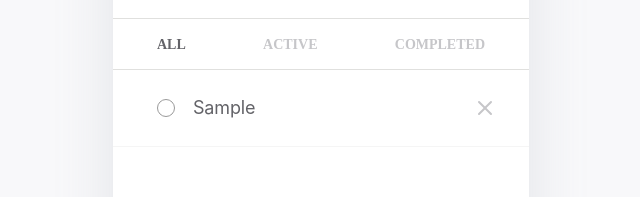
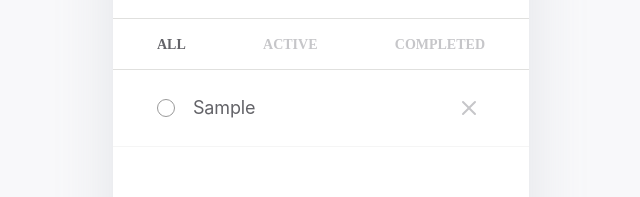
Before and after one commit to CircleYoo/Todo-App, a React (Create React App) app: page / in a window 1280 px wide. Both pictures are taken after typing "Sample" into the empty fields and a click on the button "Add". Shown: the part 154-351 px from the top of the page, without its empty margins (319-959 px from the left). Built offline with nearby package versions, Linux system fonts and the light colour scheme.

Commit message:
edited #root

```diff
--- a/src/components/Todo/Todo.module.css
+++ b/src/components/Todo/Todo.module.css
@@ -2,7 +2,7 @@
   display: flex;
   align-items: center;
   justify-content: space-between;
-  padding: 1.375rem 1.75rem 1.375rem 2.75rem;
+  padding: 1.375rem 2.75rem;
   border-bottom: 1px solid var(--color-list-line);
   gap: 1.125rem;
 }
@@ -38,9 +38,11 @@
 .button {
   width: 2rem;
   height: 2rem;
+  /* padding: 0.625rem; */
 }
 .button svg {
   width: 100%;
   height: 100%;
   color: var(--color-txt-light);
+  position: relative;
 }
--- a/src/css/index.css
+++ b/src/css/index.css
@@ -34,18 +34,16 @@ body {
 }
 
 #root {
-  /* width: 100%;
-  height: 60%; */
-  width: 416px;
-  height: 736px;
+  width: 26rem;
+  height: 46rem;
   background-color: var(--color-box) ;
   border-radius: 0.5rem;
   box-shadow: var(--shadow-bg);
   display: flex;
   flex-direction: column;
-  max-width: 500px;
   overflow: hidden;
   position: relative;
+  margin: auto 1rem;
 }
 code {
   font-family: source-code-pro, Menlo, Monaco, Consolas, 'Courier New',
@@ -83,6 +81,7 @@ li, p {
 }
 
 ::-webkit-scrollbar {
+  position: absolute;
   width: 0.5rem;
 }
 
@@ -92,8 +91,4 @@ li, p {
 
 ::-webkit-scrollbar-thumb {
   background-color: var(--color-line);
-  cursor: grab;
 }
-::-webkit-scrollbar-thumb:hover {
-  cursor: grabbing;
-}
```
Also changed, not shown: src/App.css (deleted, +0 -38 lines).
